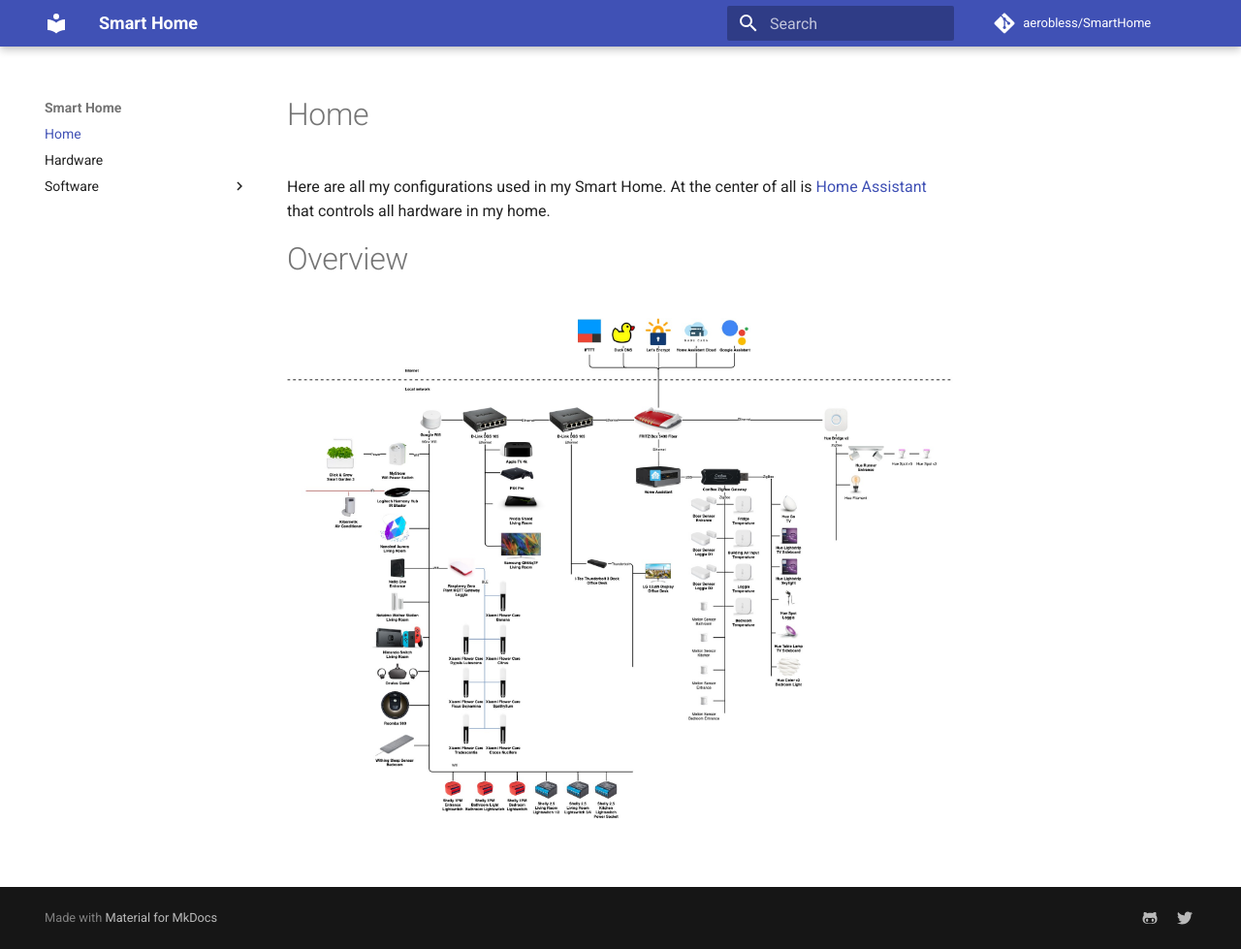
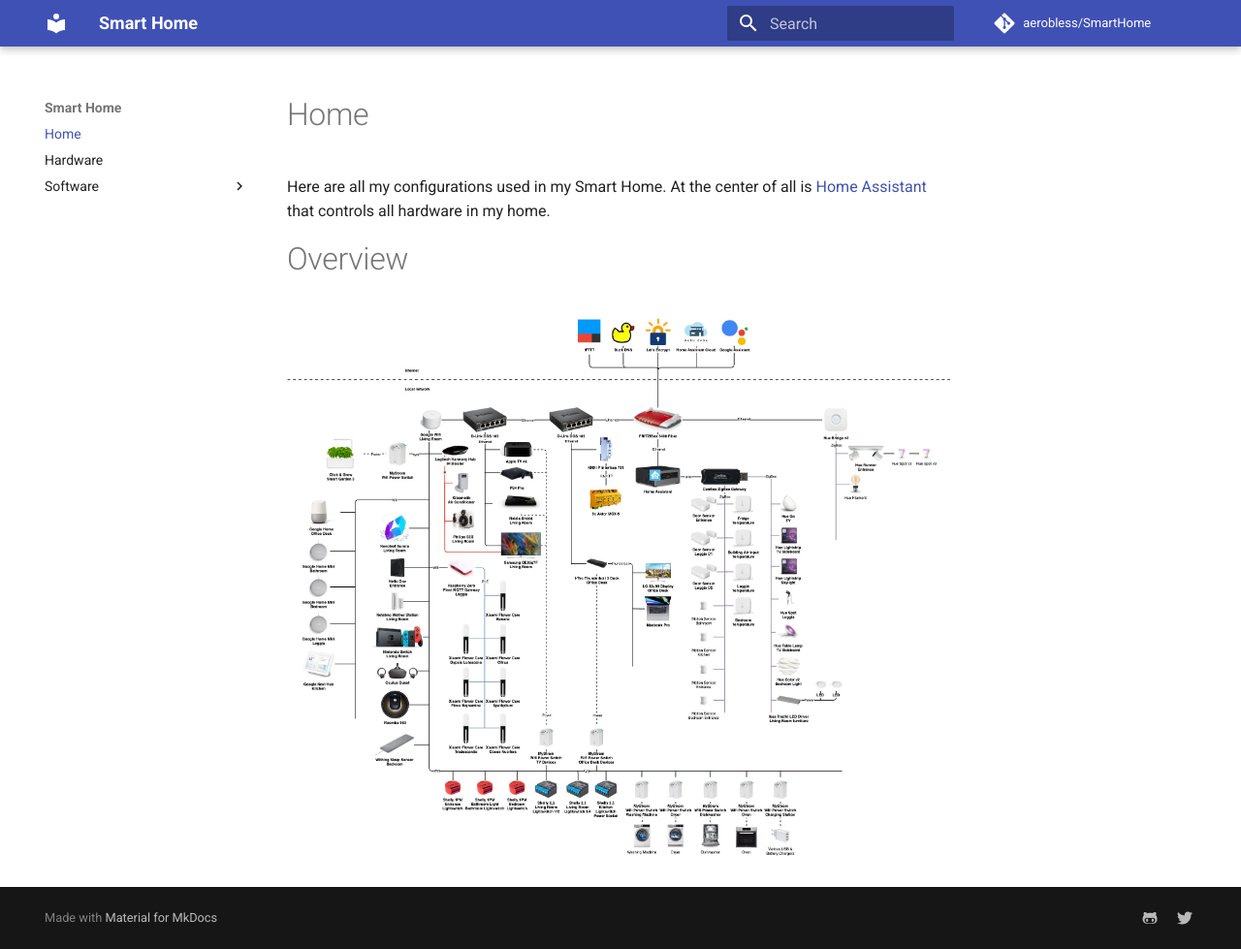
Before and after one commit to aerobless/SmartHome, an MkDocs documentation site: the page built from docs/index.md, in a window 1280 px wide and 979 px high. Shown: the whole window at 97% size. Built offline with MkDocs 1.6.1 and Material for MkDocs 9.7.7, drawn with Linux system fonts in a browser that asks for light colours; comment, search, counter and statistics services are not loaded.

Commit message:
Updated drawio diagram, added jump link

```diff
--- a/docs/index.md
+++ b/docs/index.md
@@ -3,4 +3,4 @@
 Here are all my configurations used in my Smart Home. At the center of all is [Home Assistant](https://home-assistant.io/) that controls all hardware in my home.
 
 # Overview
-![Smart Home Overview](smart-home-overview.jpg)
+[![Smart Home Overview](smart-home-overview.jpg)](https://www.draw.io/#Uhttps://aerobless.github.io/SmartHome/smart-home.drawio)
```
Also changed, not shown: docs/hardware/Philips-Bluetooth-Speaker-S5X.jpg (added), docs/hardware/google-home-mini.jpeg (added), docs/hardware/google-home.jpg (added), docs/hardware/google-nest-hub.jpg (added), docs/hardware/ikea-omlopp.webp (added), docs/hardware/macbook.jpeg (added), docs/hardware/tradfri-driver.webp (added), docs/smart-home-overview.jpg, 2 other files.
